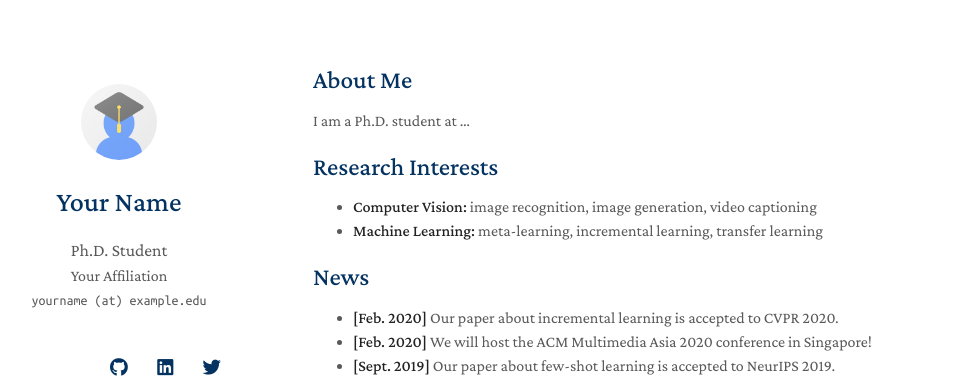
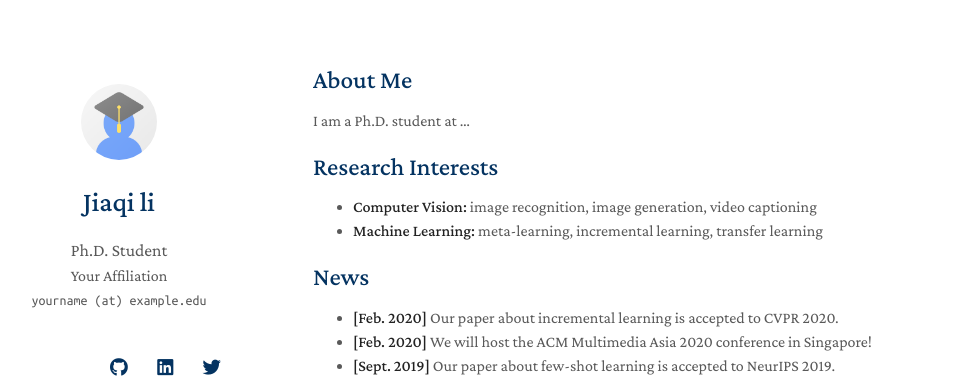
Before and after one commit to Songard/Songard.github.io, a Jekyll site: the page built from index.md, in a window 1280 px wide. Shown: the top 381 px of the page, without its empty margins (157-1135 px from the left). Built offline with Jekyll 4.4.1, drawn with Linux system fonts in a browser that asks for light colours; nearby versions of some CDN libraries; a style sheet for code colours, icons or effects is not loaded; our own code applies the rules of GitHub Pages for plain Markdown files.

Commit message:
Update title

```diff
--- a/_config.yml
+++ b/_config.yml
@@ -1,5 +1,5 @@
 # Basic Information
-title: Your Name
+title: Jiaqi li
 position: Ph.D. Student
 affiliation: Your Affiliation
 email: yourname (at) example.edu
```
